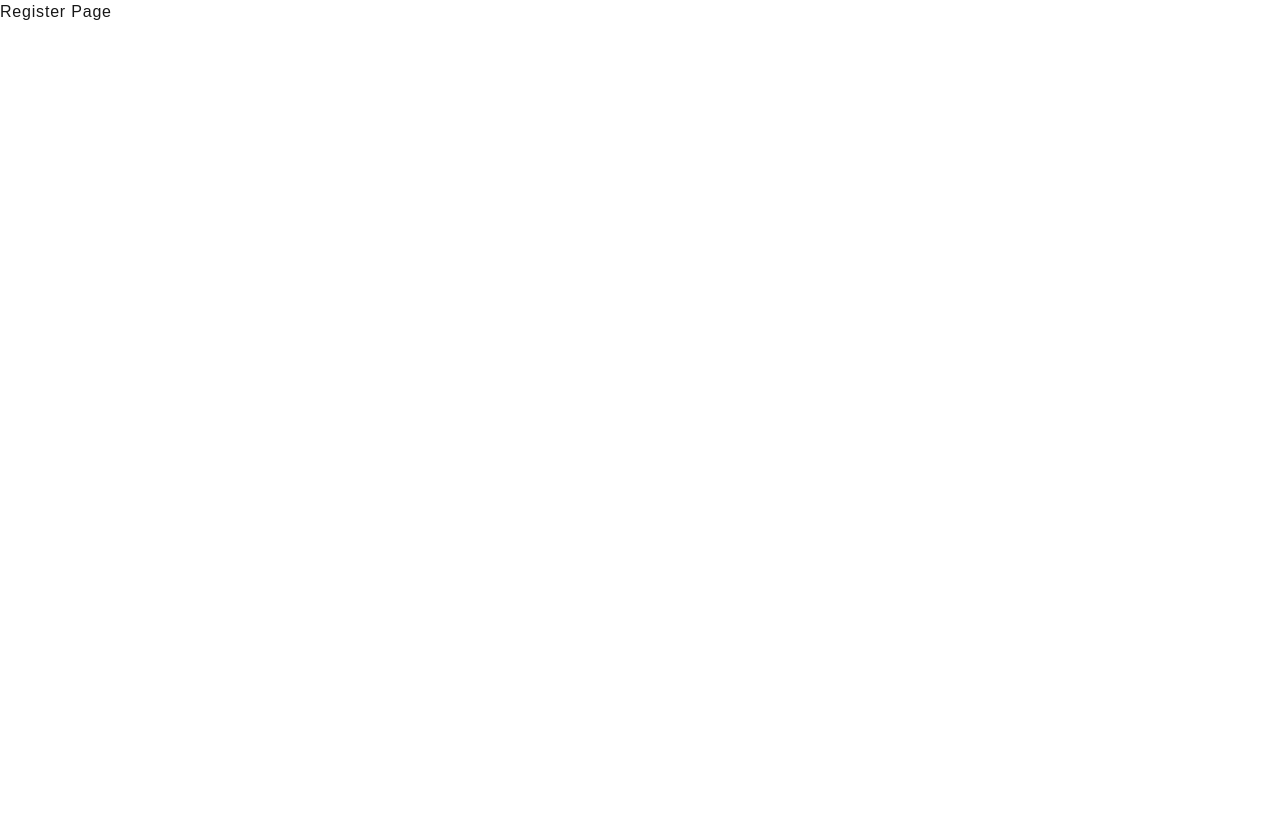
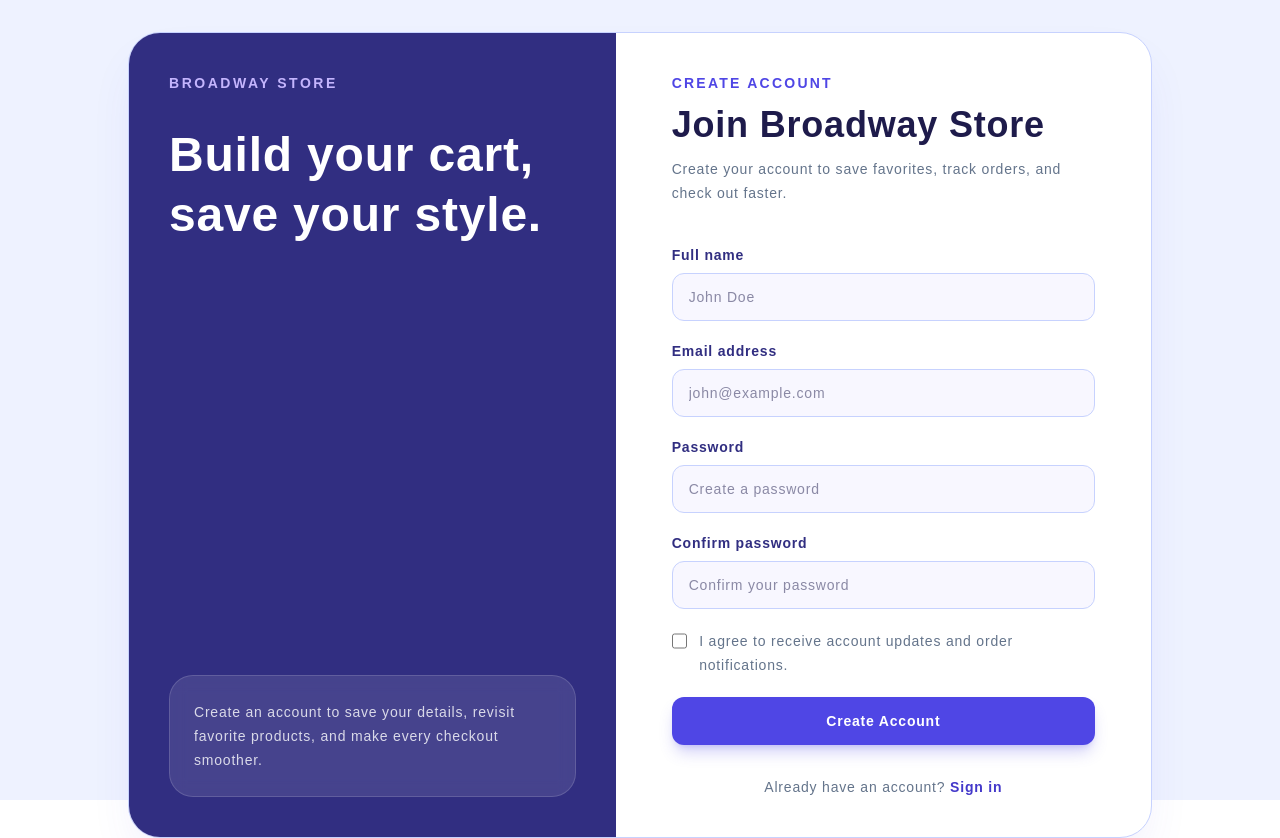
Before and after one commit to SudanBasnet/Project-Ecom-TS-Frontend, a Next.js app: page /auth/register in a window 1280 px wide. Before the commit the page ends 800 px from the top, so only its background shows below. Built offline with nearby package versions, Linux system fonts and the light colour scheme.

Commit message:
Add: Register Page

```diff
--- a/app/auth/register/page.tsx
+++ b/app/auth/register/page.tsx
@@ -1,7 +1,38 @@
+import RegisterForm from "@/components/forms/auth/register.form";
+import { Metadata } from "next";
 import React from "react";
 
+export const metadata: Metadata = {
+  title: "ECOM | create account",
+  description: "Ecommerce",
+};
+
 const RegisterPage = () => {
-  return <div>Register Page</div>;
+  return (
+    <main className="min-h-screen w-full bg-[#eef2ff] px-4 py-8 text-[#1e1b4b] sm:px-6 lg:px-8">
+      <section className="mx-auto grid min-h-[calc(100vh-4rem)] w-full max-w-5xl overflow-hidden rounded-[2rem] border border-[#c7d2fe] bg-white shadow-2xl shadow-[#4f46e5]/10 lg:grid-cols-[1fr_1.1fr]">
+        <div className="hidden bg-[#312e81] p-10 text-white lg:flex lg:flex-col lg:justify-between">
+          <div>
+            <p className="text-sm font-semibold uppercase tracking-[0.18em] text-[#c4b5fd]">
+              Broadway Store
+            </p>
+            <h2 className="mt-8 max-w-sm text-5xl font-bold leading-tight">
+              Build your cart, save your style.
+            </h2>
+          </div>
+
+          <div className="rounded-3xl border border-white/15 bg-white/10 p-6 backdrop-blur">
+            <p className="text-sm leading-6 text-white/80">
+              Create an account to save your details, revisit favorite products,
+              and make every checkout smoother.
+            </p>
+          </div>
+        </div>
+
+        <RegisterForm />
+      </section>
+    </main>
+  );
 };
 
 export default RegisterPage;
--- /dev/null
+++ b/components/forms/auth/register.form.tsx
@@ -0,0 +1,109 @@
+import React from "react";
+
+export const RegisterForm = () => {
+  return (
+    <div className="flex items-center justify-center px-6 py-10 sm:px-10 lg:px-14">
+      <div className="w-full max-w-md">
+        <div className="mb-10">
+          <p className="text-sm font-semibold uppercase tracking-[0.16em] text-[#4f46e5]">
+            Create account
+          </p>
+          <h1 className="mt-3 text-4xl font-bold text-[#1e1b4b]">
+            Join Broadway Store
+          </h1>
+          <p className="mt-3 text-sm leading-6 text-[#64748b]">
+            Create your account to save favorites, track orders, and check out
+            faster.
+          </p>
+        </div>
+
+        <form action="" className="space-y-5">
+          <div>
+            <label
+              htmlFor="name"
+              className="mb-2 block text-sm font-semibold text-[#312e81]"
+            >
+              Full name
+            </label>
+            <input
+              id="name"
+              name="name"
+              type="text"
+              placeholder="John Doe"
+              className="h-12 w-full rounded-xl border border-[#c7d2fe] bg-[#f8f7ff] px-4 text-sm outline-none transition focus:border-[#4f46e5] focus:bg-white focus:ring-4 focus:ring-[#4f46e5]/10"
+            />
+          </div>
+
+          <div>
+            <label
+              htmlFor="email"
+              className="mb-2 block text-sm font-semibold text-[#312e81]"
+            >
+              Email address
+            </label>
+            <input
+              id="email"
+              name="email"
+              type="email"
+              placeholder="john@example.com"
+              className="h-12 w-full rounded-xl border border-[#c7d2fe] bg-[#f8f7ff] px-4 text-sm outline-none transition focus:border-[#4f46e5] focus:bg-white focus:ring-4 focus:ring-[#4f46e5]/10"
+            />
+          </div>
+
+          <div>
+            <label
+              htmlFor="password"
+              className="mb-2 block text-sm font-semibold text-[#312e81]"
+            >
+              Password
+            </label>
+            <input
+              id="password"
+              name="password"
+              type="password"
+              placeholder="Create a password"
+              className="h-12 w-full rounded-xl border border-[#c7d2fe] bg-[#f8f7ff] px-4 text-sm outline-none transition focus:border-[#4f46e5] focus:bg-white focus:ring-4 focus:ring-[#4f46e5]/10"
+            />
+          </div>
+
+          <div>
+            <label
+              htmlFor="confirm-password"
+              className="mb-2 block text-sm font-semibold text-[#312e81]"
+            >
+              Confirm password
+            </label>
+            <input
+              id="confirm-password"
+              name="confirm-password"
+              type="password"
+              placeholder="Confirm your password"
+              className="h-12 w-full rounded-xl border border-[#c7d2fe] bg-[#f8f7ff] px-4 text-sm outline-none transition focus:border-[#4f46e5] focus:bg-white focus:ring-4 focus:ring-[#4f46e5]/10"
+            />
+          </div>
+
+          <label className="flex items-start gap-3 text-sm leading-6 text-[#64748b]">
+            <input
+              type="checkbox"
+              className="mt-1 size-4 rounded border-[#c7d2fe] accent-[#4f46e5]"
+            />
+            I agree to receive account updates and order notifications.
+          </label>
+
+          <button className="h-12 w-full cursor-pointer rounded-xl bg-[#4f46e5] text-sm font-bold text-white shadow-lg shadow-[#4f46e5]/25 transition hover:bg-[#4338ca] focus:outline-none focus:ring-4 focus:ring-[#4f46e5]/20">
+            Create Account
+          </button>
+        </form>
+
+        <p className="mt-8 text-center text-sm text-[#64748b]">
+          Already have an account?{" "}
+          <a href="/auth/login" className="font-bold text-[#4338ca]">
+            Sign in
+          </a>
+        </p>
+      </div>
+    </div>
+  );
+};
+
+export default RegisterForm;
```
